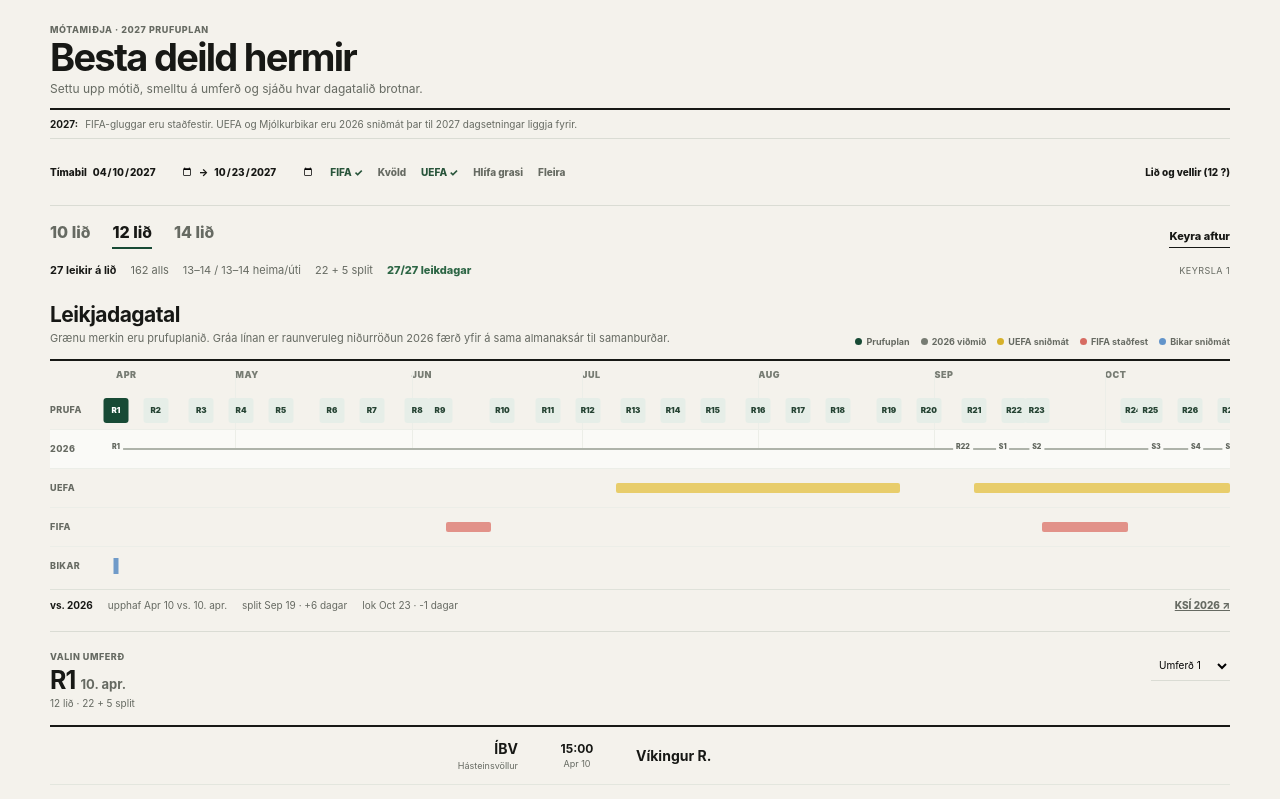
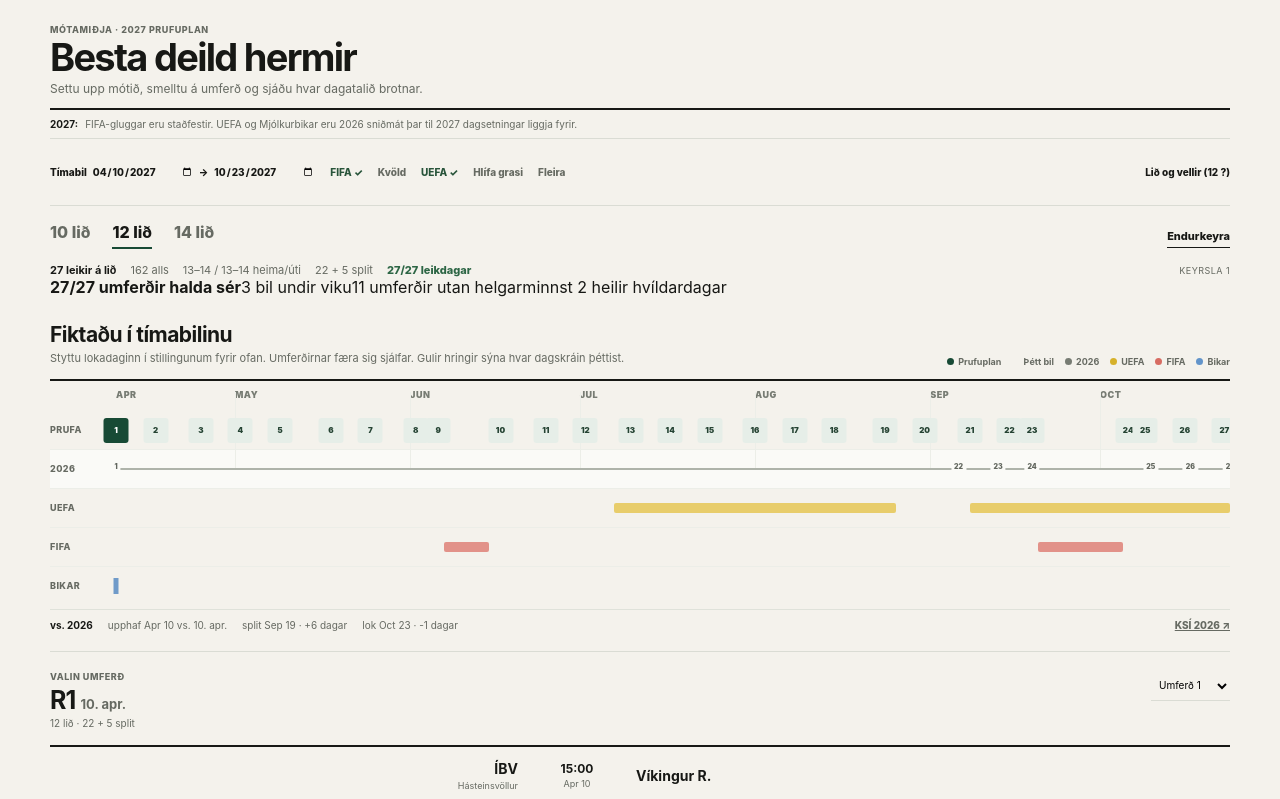
Before and after one commit to lollipop1234-code/besta-deild-hermir, a Next.js app: page / in a window 1280 px wide. Shown: the top 799 px of the page. Built offline with nearby package versions, Linux system fonts and the light colour scheme.

Commit message:
Make fixture board show schedule compression consequences

```diff
--- a/src/app/PlaygroundOverview.tsx
+++ b/src/app/PlaygroundOverview.tsx
@@ -4,6 +4,8 @@ import type { TeamLoadEvent } from "@/lib/team-load";
 import type { CalendarBlock, FormatPreset, Round } from "@/lib/types";
 
 import styles from "./PlaygroundOverview.module.css";
+
+const DEFAULT_SEASON_END = "2027-10-23";
 
 const presetLabel: Record<FormatPreset, string> = {
   "ten-triple": "Þreföld umferð",
@@ -16,6 +18,10 @@ function dayNumber(value: string) {
   return Math.floor(new Date(`${value}T12:00:00Z`).getTime() / 86_400_000);
 }
 
+function daysBetween(a: string, b: string) {
+  return dayNumber(b) - dayNumber(a);
+}
+
 function clamp(value: number) {
   return Math.max(0, Math.min(100, value));
 }
@@ -25,9 +31,9 @@ function position(value: string, start: string, end: string) {
   return clamp(((dayNumber(value) - dayNumber(start)) / total) * 100);
 }
 
-function width(start: string, end: string, seasonStart: string, seasonEnd: string) {
-  const left = position(start < seasonStart ? seasonStart : start, seasonStart, seasonEnd);
-  const right = position(end > seasonEnd ? seasonEnd : end, seasonStart, seasonEnd);
+function width(start: string, end: string, boardStart: string, boardEnd: string) {
+  const left = position(start < boardStart ? boardStart : start, boardStart, boardEnd);
+  const right = position(end > boardEnd ? boardEnd : end, boardStart, boardEnd);
   return Math.max(1.4, right - left);
 }
 
@@ -62,6 +68,11 @@ function shortDate(value: string) {
 function signedDays(value: number) {
   if (value === 0) return "sama dag";
   return `${value > 0 ? "+" : ""}${value} dagar`;
+}
+
+function isWeekday(value: string) {
+  const day = new Date(`${value}T12:00:00Z`).getUTCDay();
+  return day >= 1 && day <= 5;
 }
 
 function TeamCountButton({ teams, active, onClick }: { teams: 10 | 12 | 14; active: boolean; onClick: () => void }) {
@@ -101,19 +112,26 @@ export default function PlaygroundOverview({
 }) {
   const metrics = formatMetrics(preset);
   const teamCount = metrics.teams;
-  const months = monthSegments(seasonStart, seasonEnd);
-  const blocks = calendarBlocks.filter((block) => block.end >= seasonStart && block.start <= seasonEnd);
+  const baselineStart = baselineDateIn2027(besta2026Baseline.seasonStart);
+  const baselineRegularEnd = baselineDateIn2027(besta2026Baseline.regularEnd);
+  const baselineEnd = baselineDateIn2027(besta2026Baseline.seasonEnd);
+  const boardStart = seasonStart < baselineStart ? seasonStart : baselineStart;
+  const boardEnd = seasonEnd > baselineEnd ? seasonEnd : baselineEnd;
+  const months = monthSegments(boardStart, boardEnd);
+  const blocks = calendarBlocks.filter((block) => block.end >= boardStart && block.start <= boardEnd);
   const fifaBlocks = blocks.filter((block) => block.kind === "fifa");
   const uefaBlocks = blocks.filter((block) => block.kind === "uefa");
   const cupEvents = teamEvents.filter((event) => event.kind === "cup-scenario");
-  const baselineStart = baselineDateIn2027(besta2026Baseline.seasonStart);
-  const baselineRegularEnd = baselineDateIn2027(besta2026Baseline.regularEnd);
-  const baselineEnd = baselineDateIn2027(besta2026Baseline.seasonEnd);
   const trialEnd = rounds.at(-1)?.date ?? seasonEnd;
   const splitStartRound = preset === "current-12-split" ? 23 : preset === "ten-split" ? 19 : null;
   const trialSplitStart = splitStartRound ? rounds[splitStartRound - 1]?.date : undefined;
   const endDifference = dayNumber(trialEnd) - dayNumber(baselineEnd);
   const splitDifference = trialSplitStart ? dayNumber(trialSplitStart) - dayNumber(baselineDateIn2027(besta2026Baseline.splitWindows[0].start)) : null;
+  const seasonChange = dayNumber(seasonEnd) - dayNumber(DEFAULT_SEASON_END);
+  const gaps = rounds.slice(1).map((round, index) => daysBetween(rounds[index]!.date, round.date));
+  const tightGapCount = gaps.filter((gap) => gap < 7).length;
+  const tightestGap = gaps.length > 0 ? Math.min(...gaps) : null;
+  const weekdayRoundCount = rounds.filter((round) => isWeekday(round.date)).length;
 
   function chooseTeamCount(count: 10 | 12 | 14) {
     if (count === 10) onPresetChange(preset === "ten-split" ? "ten-split" : "ten-triple");
@@ -138,7 +156,7 @@ export default function PlaygroundOverview({
             </div>
           )}
         </div>
-        <button type="button" className={styles.rerunButton} onClick={onRerun}>Keyra aftur</button>
+        <button type="button" className={styles.rerunButton} onClick={onRerun}>Endurkeyra</button>
       </div>
 
       <div className={styles.summaryLine}>
@@ -150,14 +168,26 @@ export default function PlaygroundOverview({
         <small>keyrsla {rerunCount}</small>
       </div>
 
+      <div className={`${styles.impactLine} ${shortfall > 0 ? styles.impactBad : ""}`}>
+        <strong>{shortfall > 0 ? `${foundRounds}/${totalRounds} komast inn` : `${totalRounds}/${totalRounds} umferðir halda sér`}</strong>
+        {seasonChange !== 0 && <span>{seasonChange < 0 ? `tímabilið stytt um ${Math.abs(seasonChange)} daga` : `tímabilið lengt um ${seasonChange} daga`}</span>}
+        <span>{tightGapCount} bil undir viku</span>
+        <span>{weekdayRoundCount} umferðir utan helgar</span>
+        {tightestGap !== null && <span>minnst {Math.max(0, tightestGap - 1)} heilir hvíldardagar</span>}
+      </div>
+
       <div className={styles.boardHead}>
-        <div><h2>Leikjadagatal</h2><p>Grænu merkin eru prufuplanið. Gráa línan er raunveruleg niðurröðun 2026 færð yfir á sama almanaksár til samanburðar.</p></div>
+        <div>
+          <h2>Fiktaðu í tímabilinu</h2>
+          <p>Styttu lokadaginn í stillingunum fyrir ofan. Umferðirnar færa sig sjálfar. Gulir hringir sýna hvar dagskráin þéttist.</p>
+        </div>
         <div className={styles.legend} aria-label="Skýringar">
           <span><i className={styles.leagueDot} />Prufuplan</span>
-          <span><i className={styles.baselineDot} />2026 viðmið</span>
-          <span><i className={styles.uefaDot} />UEFA sniðmát</span>
-          <span><i className={styles.fifaDot} />FIFA staðfest</span>
-          <span><i className={styles.cupDot} />Bikar sniðmát</span>
+          <span><i className={styles.tightDot} />Þétt bil</span>
+          <span><i className={styles.baselineDot} />2026</span>
+          <span><i className={styles.uefaDot} />UEFA</span>
+          <span><i className={styles.fifaDot} />FIFA</span>
+          <span><i className={styles.cupDot} />Bikar</span>
         </div>
       </div>
 
@@ -165,31 +195,52 @@ export default function PlaygroundOverview({
         <div className={styles.months}>{months.map((month) => <span key={month.id} style={{ left: `${month.left}%`, width: `${month.width}%` }}>{month.label}</span>)}</div>
 
         <div className={styles.lane}>
-          <span className={styles.laneLabel}>Prufa</span>
-          <div className={styles.track}>
+          <span className={styles.laneLabel}>PRUFA</span>
+          <div className={`${styles.track} ${styles.roundTrack}`}>
             {months.slice(1).map((month) => <i key={month.id} className={styles.monthLine} style={{ left: `${month.left}%` }} />)}
-            {rounds.map((round) => (
-              <button type="button" key={round.number} title={`${round.label} · umferð ${round.number}`} className={`${styles.roundButton} ${round.number === selectedRound ? styles.roundSelected : ""}`} style={{ left: `${position(round.date, seasonStart, seasonEnd)}%` }} onClick={() => onSelectRound(round.number)}>R{round.number}</button>
-            ))}
+            {rounds.map((round, index) => {
+              const beforeGap = index > 0 ? daysBetween(rounds[index - 1]!.date, round.date) : null;
+              const afterGap = index < rounds.length - 1 ? daysBetween(round.date, rounds[index + 1]!.date) : null;
+              const tight = (beforeGap !== null && beforeGap < 7) || (afterGap !== null && afterGap < 7);
+              const className = [
+                styles.roundButton,
+                round.number === selectedRound ? styles.roundSelected : "",
+                tight ? styles.roundTight : "",
+                isWeekday(round.date) ? styles.roundWeekday : "",
+              ].filter(Boolean).join(" ");
+
+              return (
+                <button
+                  type="button"
+                  key={round.number}
+                  title={`${round.label} · umferð ${round.number}${tight ? " · þétt dagskrá" : ""}`}
+                  className={className}
+                  style={{ left: `${position(round.date, boardStart, boardEnd)}%` }}
+                  onClick={() => onSelectRound(round.number)}
+                >
+                  {round.number}
+                </button>
+              );
+            })}
           </div>
         </div>
 
         <div className={`${styles.lane} ${styles.baselineLane}`}>
           <span className={styles.laneLabel}>2026</span>
           <div className={styles.track}>
-            <span className={styles.baselineBar} style={{ left: `${position(baselineStart, seasonStart, seasonEnd)}%`, width: `${width(baselineStart, baselineEnd, seasonStart, seasonEnd)}%` }} />
-            <span className={styles.baselineMarker} style={{ left: `${position(baselineStart, seasonStart, seasonEnd)}%` }} title="2026 hófst 10. apríl">R1</span>
-            <span className={styles.baselineMarker} style={{ left: `${position(baselineRegularEnd, seasonStart, seasonEnd)}%` }} title="22. umferð lauk 5.–6. september">R22</span>
+            <span className={styles.baselineBar} style={{ left: `${position(baselineStart, boardStart, boardEnd)}%`, width: `${width(baselineStart, baselineEnd, boardStart, boardEnd)}%` }} />
+            <span className={styles.baselineMarker} style={{ left: `${position(baselineStart, boardStart, boardEnd)}%` }} title="2026 hófst 10. apríl">1</span>
+            <span className={styles.baselineMarker} style={{ left: `${position(baselineRegularEnd, boardStart, boardEnd)}%` }} title="22. umferð lauk 5.–6. september">22</span>
             {besta2026Baseline.splitWindows.map((window) => {
               const value = baselineDateIn2027(window.start);
-              return <span key={window.round} className={styles.baselineMarker} style={{ left: `${position(value, seasonStart, seasonEnd)}%` }} title={`${window.label} · ${window.start.slice(5)}–${window.end.slice(5)}`}>S{window.round - 22}</span>;
+              return <span key={window.round} className={styles.baselineMarker} style={{ left: `${position(value, boardStart, boardEnd)}%` }} title={`${window.label} · ${window.start.slice(5)}–${window.end.slice(5)}`}>{window.round}</span>;
             })}
           </div>
         </div>
 
-        <div className={styles.lane}><span className={styles.laneLabel}>UEFA</span><div className={styles.track}>{uefaBlocks.map((block) => <span key={block.id} className={`${styles.window} ${styles.uefaWindow}`} style={{ left: `${position(block.start, seasonStart, seasonEnd)}%`, width: `${width(block.start, block.end, seasonStart, seasonEnd)}%` }} title={`${block.label} · ${block.confidence === "official" ? "staðfest" : "sniðmát"}`} />)}</div></div>
-        <div className={styles.lane}><span className={styles.laneLabel}>FIFA</span><div className={styles.track}>{fifaBlocks.map((block) => <span key={block.id} className={`${styles.window} ${styles.fifaWindow}`} style={{ left: `${position(block.start, seasonStart, seasonEnd)}%`, width: `${width(block.start, block.end, seasonStart, seasonEnd)}%` }} title={`${block.label} · staðfestur gluggi`} />)}</div></div>
-        <div className={styles.lane}><span className={styles.laneLabel}>Bikar</span><div className={styles.track}>{cupEvents.map((event) => <span key={event.id} className={styles.cupMarker} style={{ left: `${position(event.date, seasonStart, seasonEnd)}%` }} title={`${event.label} · sniðmát`} />)}</div></div>
+        <div className={styles.lane}><span className={styles.laneLabel}>UEFA</span><div className={styles.track}>{uefaBlocks.map((block) => <span key={block.id} className={`${styles.window} ${styles.uefaWindow}`} style={{ left: `${position(block.start, boardStart, boardEnd)}%`, width: `${width(block.start, block.end, boardStart, boardEnd)}%` }} title={`${block.label} · ${block.confidence === "official" ? "staðfest" : "sniðmát"}`} />)}</div></div>
+        <div className={styles.lane}><span className={styles.laneLabel}>FIFA</span><div className={styles.track}>{fifaBlocks.map((block) => <span key={block.id} className={`${styles.window} ${styles.fifaWindow}`} style={{ left: `${position(block.start, boardStart, boardEnd)}%`, width: `${width(block.start, block.end, boardStart, boardEnd)}%` }} title={`${block.label} · staðfestur gluggi`} />)}</div></div>
+        <div className={styles.lane}><span className={styles.laneLabel}>BIKAR</span><div className={styles.track}>{cupEvents.map((event) => <span key={event.id} className={styles.cupMarker} style={{ left: `${position(event.date, boardStart, boardEnd)}%` }} title={`${event.label} · sniðmát`} />)}</div></div>
       </div>
 
       <div className={styles.compareLine}>
```
